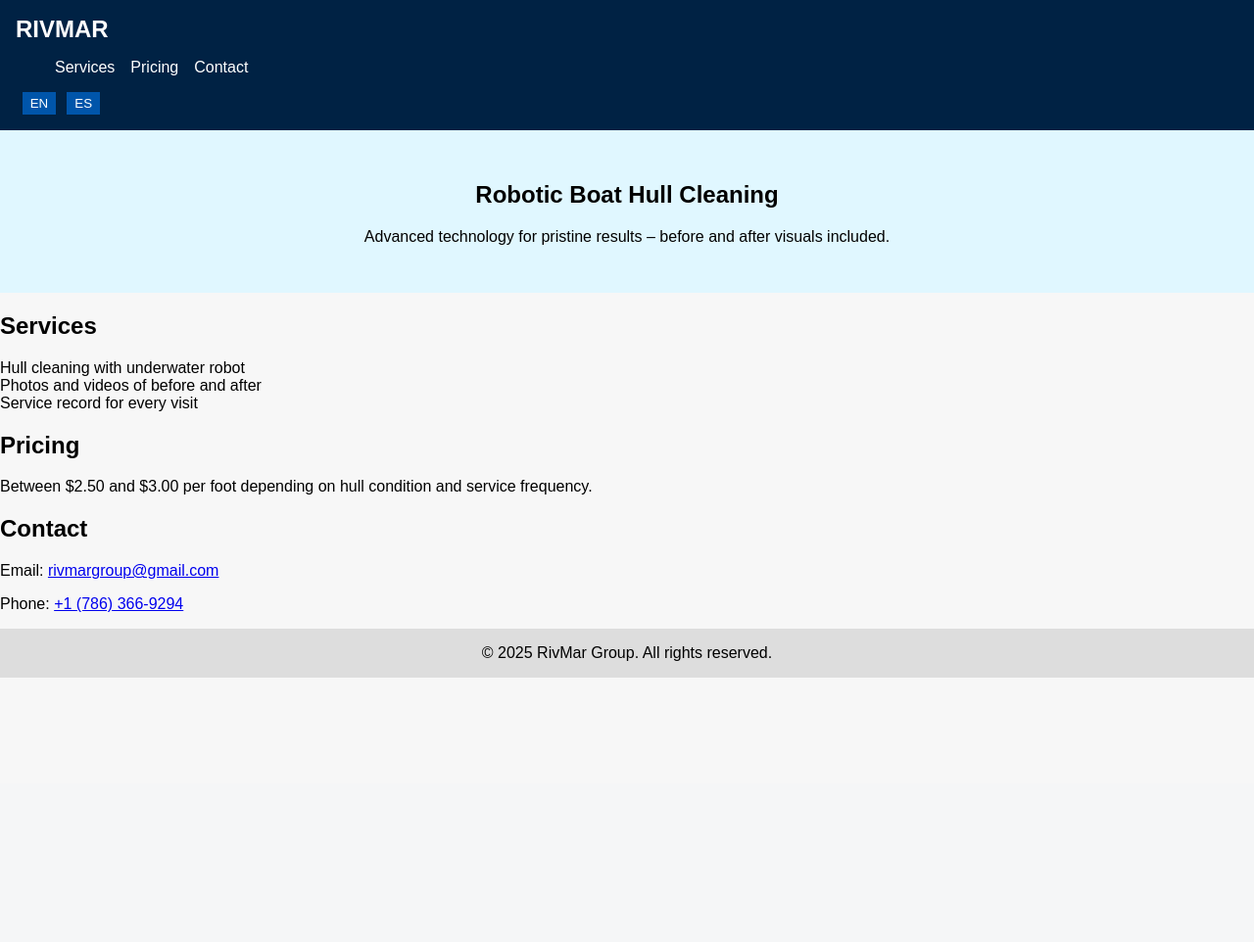
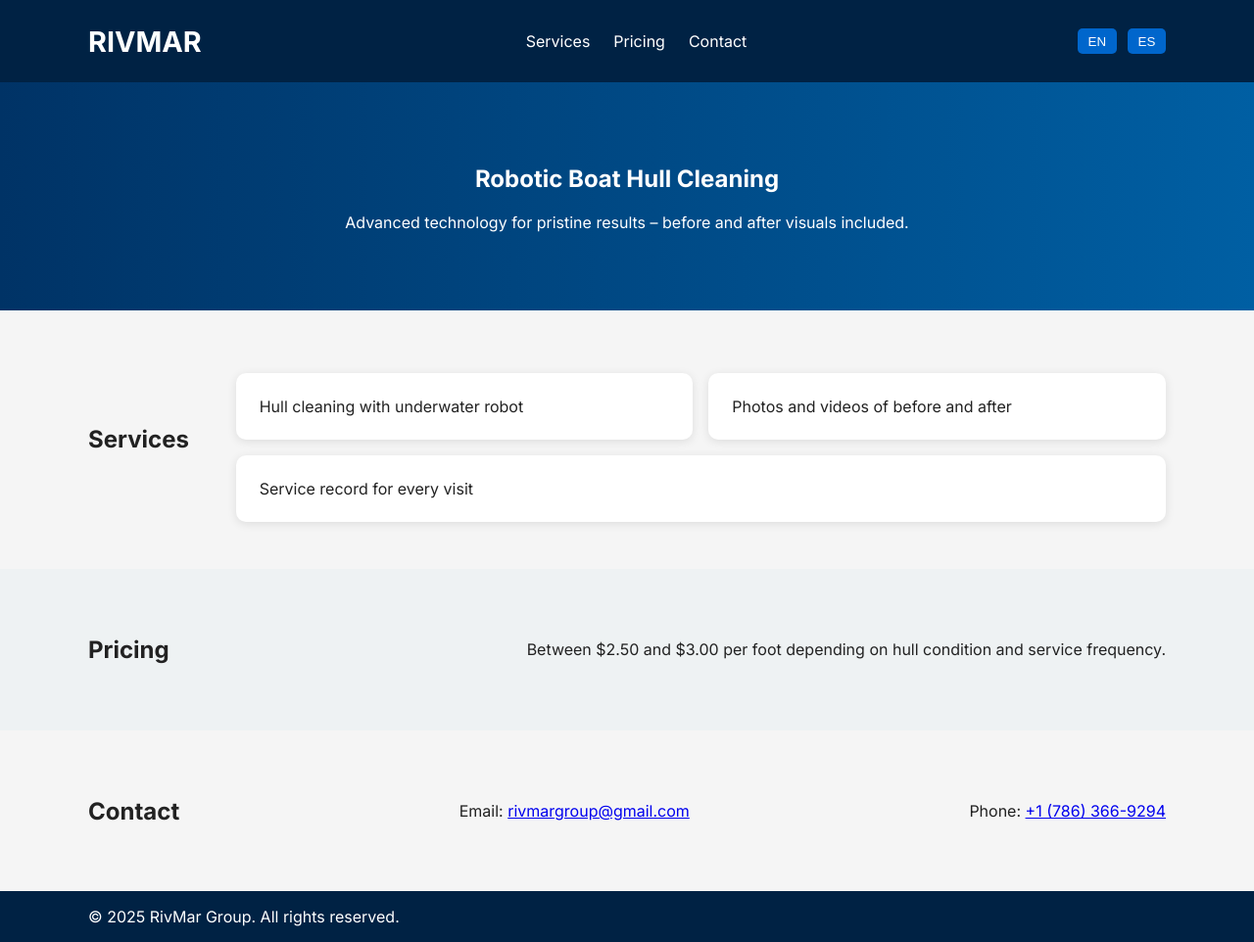
Before and after one commit to rivmargroup/RivMar, a PHP site: page / in a window 1280 px wide. Shown: the whole page at 98% size. Before the commit the page ends 692 px from the top, so only its background shows below. Run offline with PHP 8.4, Linux system fonts and the light colour scheme.

Commit message:
Update styles.css

```diff
--- a/styles.css
+++ b/styles.css
@@ -1,48 +1,79 @@
 
 body {
     margin: 0;
-    font-family: Arial, sans-serif;
-    background-color: #f7f7f7;
+    font-family: 'Inter', sans-serif;
+    background-color: #f5f5f5;
+    color: #222;
 }
 header {
     background-color: #002244;
     color: white;
-    padding: 1em;
+    padding: 1em 0;
+}
+.container {
+    width: 90%;
+    max-width: 1100px;
+    margin: 0 auto;
     display: flex;
     justify-content: space-between;
     align-items: center;
 }
 .logo {
-    font-size: 1.5em;
-    font-weight: bold;
+    font-size: 1.8em;
+    font-weight: 700;
 }
 nav ul {
     list-style: none;
     display: flex;
-    gap: 1em;
+    gap: 1.5em;
+    padding: 0;
 }
 nav a {
     color: white;
     text-decoration: none;
+    font-weight: 500;
 }
 .language-selector button {
-    margin-left: 0.5em;
-    background: #0055aa;
+    background: #0066cc;
     color: white;
     border: none;
-    padding: 0.3em 0.6em;
+    margin-left: 0.5em;
+    padding: 0.4em 0.8em;
+    border-radius: 5px;
     cursor: pointer;
 }
 .hero {
+    background: linear-gradient(to right, #003366, #005fa3);
+    color: white;
+    padding: 4em 0;
     text-align: center;
-    padding: 2em;
-    background-color: #e0f7ff;
 }
-main section {
-    padding: 2em;
+.hero-text {
+    max-width: 600px;
+    margin: 0 auto;
+}
+.section {
+    padding: 3em 0;
+}
+.section.alt {
+    background-color: #eef2f3;
+}
+.cards {
+    display: flex;
+    gap: 1em;
+    flex-wrap: wrap;
+    margin-top: 1em;
+}
+.card {
+    background: white;
+    padding: 1.5em;
+    border-radius: 10px;
+    box-shadow: 0 2px 10px rgba(0,0,0,0.1);
+    flex: 1 1 30%;
 }
 footer {
+    background-color: #002244;
+    color: white;
     text-align: center;
-    background-color: #ddd;
-    padding: 1em;
+    padding: 1em 0;
 }
```
